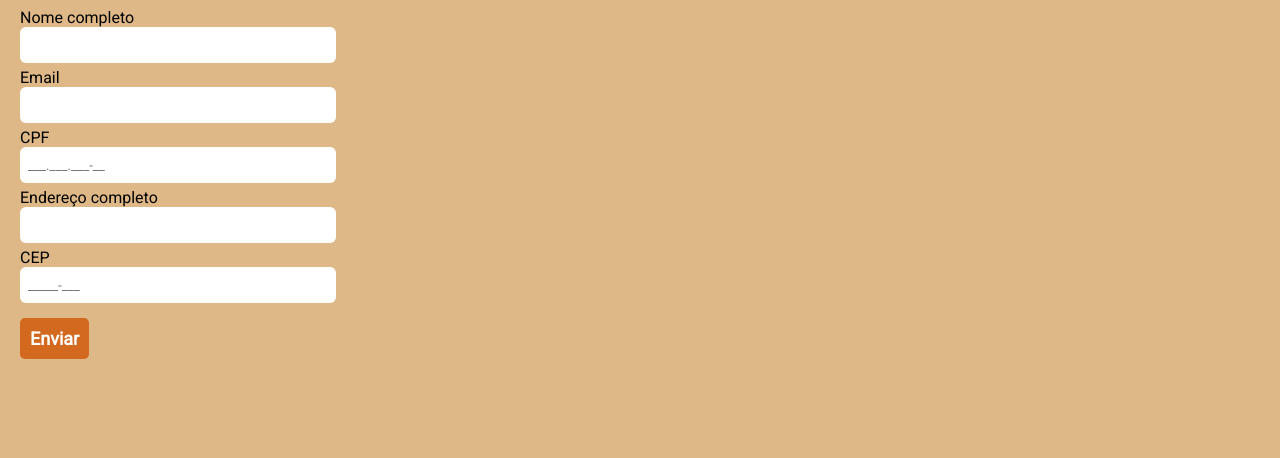
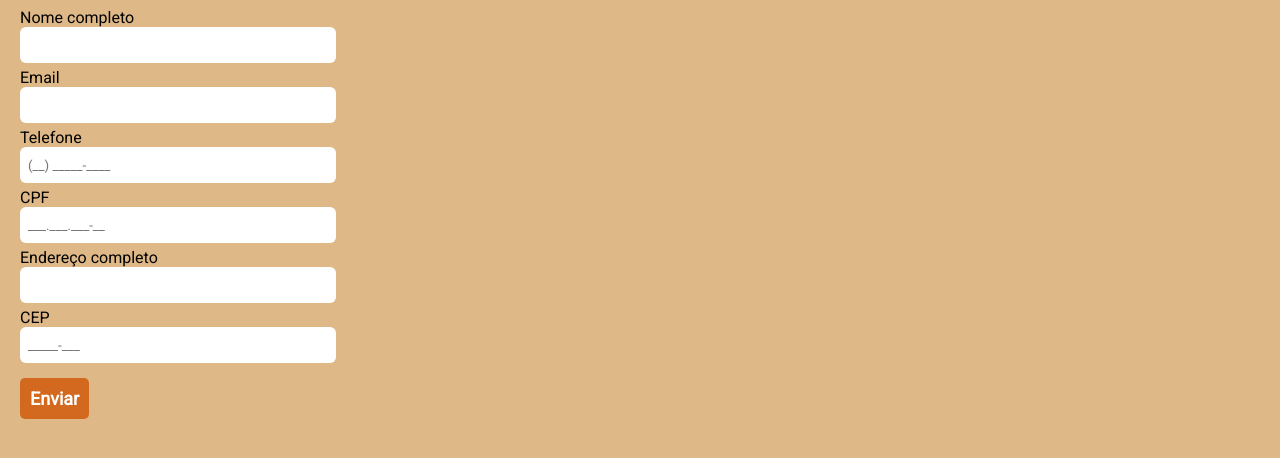
Before and after one commit to fagnerjunqueira/curso_ebac_frontend, a plain HTML site: page index.html in a window 1280 px wide. Shown: the part 70-528 px from the top of the page. Drawn offline with nearby package versions, Linux system fonts and the light colour scheme.

Commit message:
Adicionado campo de telefone

```diff
--- a/index.html
+++ b/index.html
@@ -21,6 +21,8 @@
                 <input type="text" id="nome" required>
                 <label for="email">Email</label>
                 <input type="text" id="email" required>
+                <label for="CPF">Telefone</label>
+                <input type="text" id="telefone" required>
                 <label for="CPF">CPF</label>
                 <input type="text" id="cpf" required>
                 <label for="endereco">Endereço completo</label>
--- a/main.js
+++ b/main.js
@@ -4,12 +4,16 @@ $(document).ready(function(){
 
     const cpf = $('#cpf')
     const cep = $('#cep')
+    const telefone = $('#telefone')
 
     cpf.mask('000.000.000-50', {
         placeholder: "___.___.___-__"
     })
     cep.mask('00000-000', {
         placeholder: "_____-___"
+    })
+    telefone.mask('(00) 00000-0000', {
+        placeholder: "(__) _____-____"
     })
 
     formulario.submit(function(e){
```
